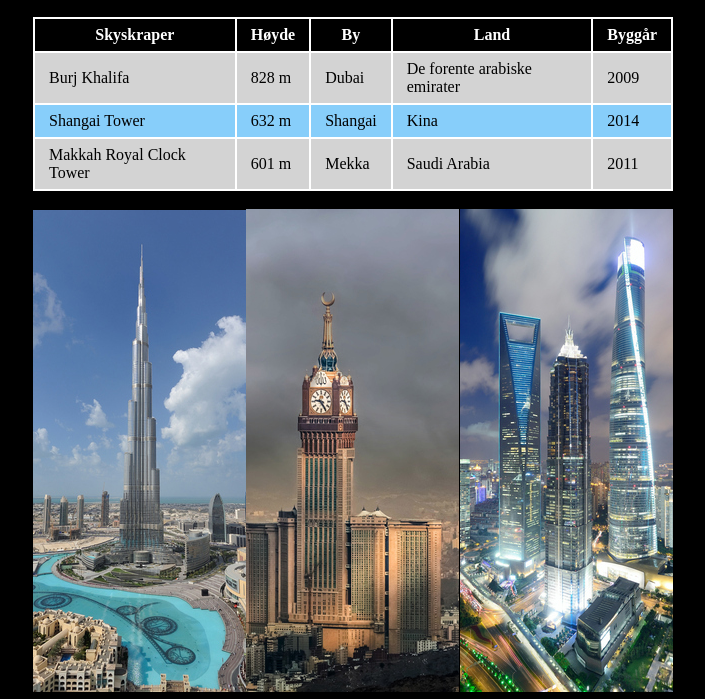
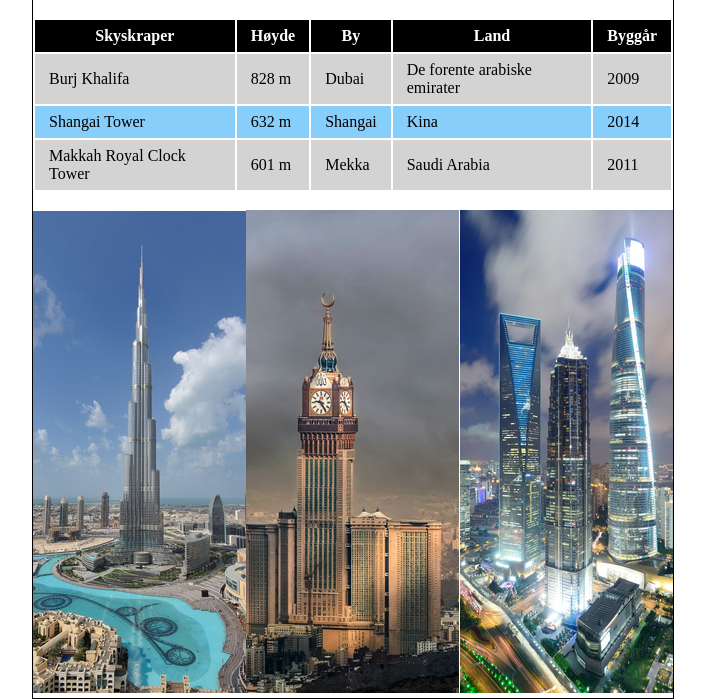
Before and after one commit to Parmdeep05/oppgave-1, a plain HTML site: page index.html in a window 1280 px wide. Shown: the part 101-800 px from the top of the page, without its empty margins (287-992 px from the left). Drawn offline with Linux system fonts and the light colour scheme.

Commit message:
Update index.html

```diff
--- a/index.html
+++ b/index.html
@@ -95,7 +95,7 @@
 
 border-collapse: collapse;
 background-color: lightblue;
-padding: 20px;
+padding: 20px blue;
 margin: 0 auto;
 
 }
@@ -143,10 +143,11 @@ text-align: left;
 }
 
 body{
-    background-color: black;
+    background-color: white;
     text-align: center;
     margin: 0 auto;
     width: 50vw;
+    border: 1px solid black;
 }
 
 h1{
```
